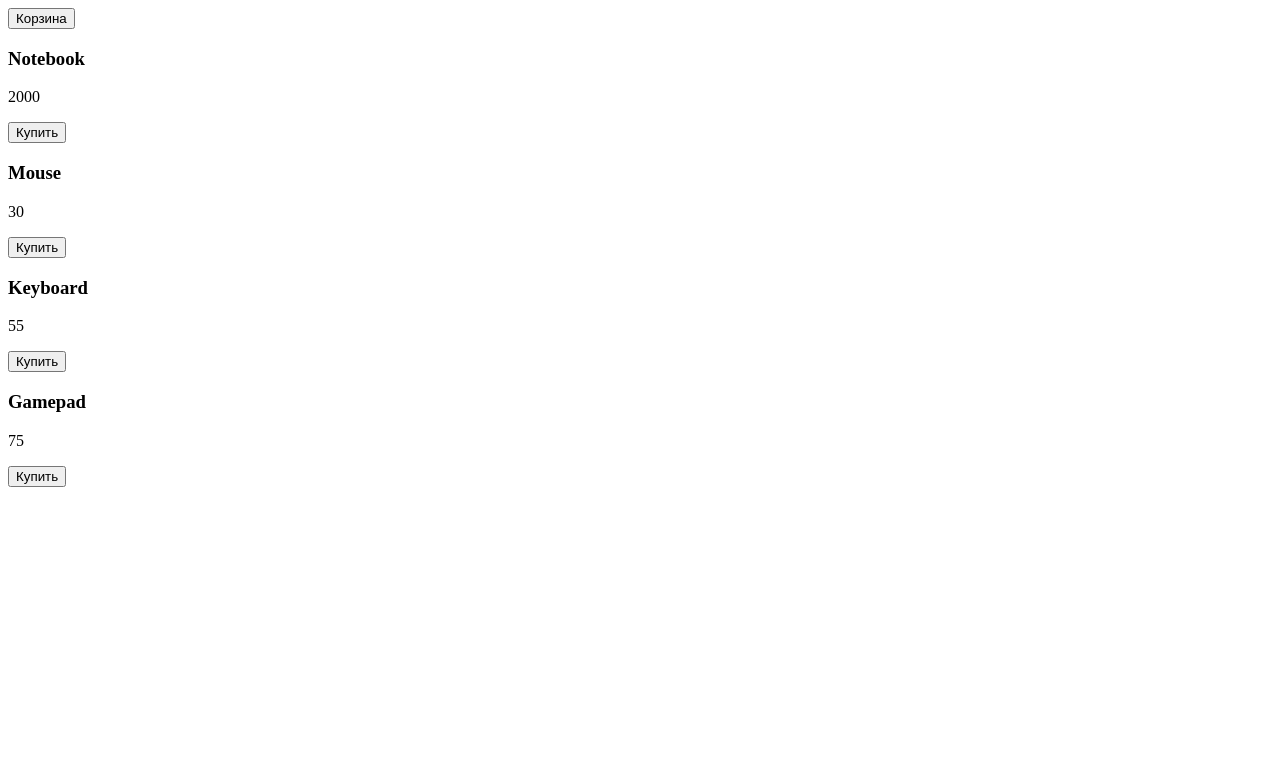
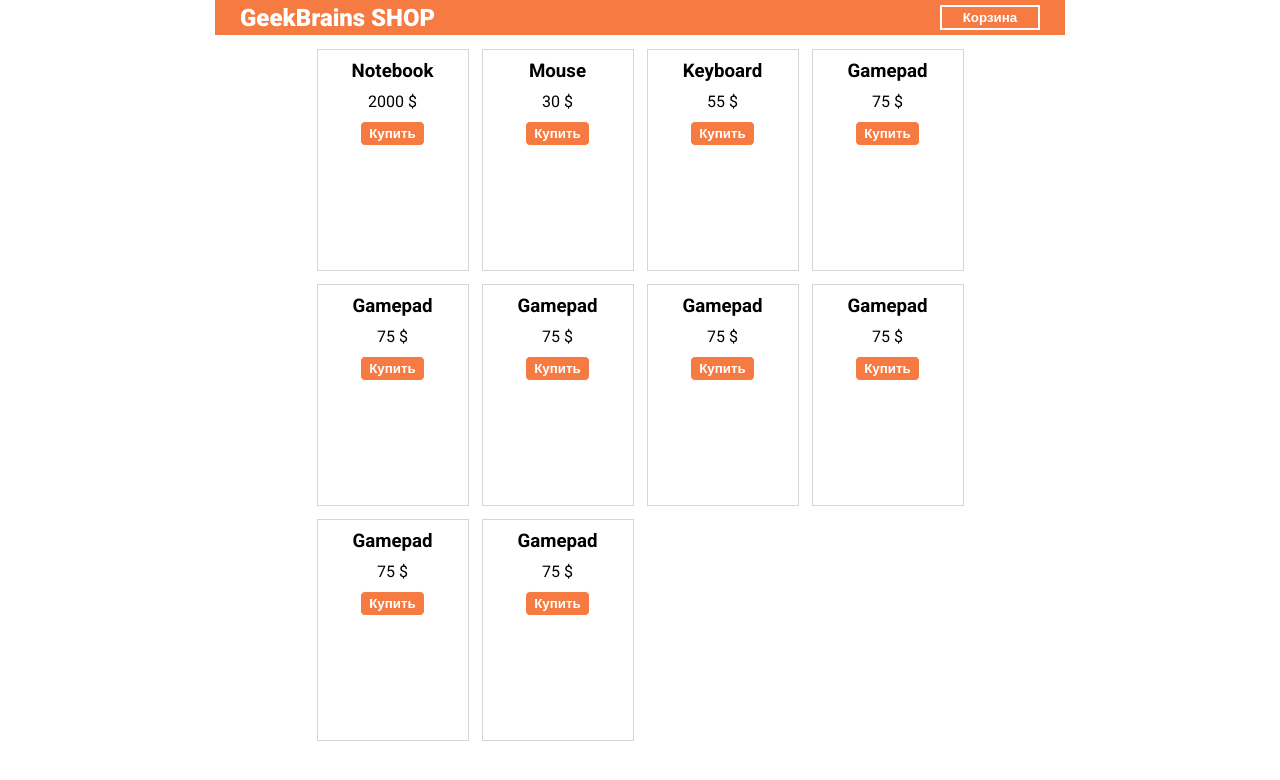
Before and after one commit to vlworks/gb_less3_JS_hard, a plain HTML site: page index.html in a window 1280 px wide. Drawn offline with Linux system fonts and the light colour scheme.

Commit message:
добавлены стили

```diff
--- a/css/main.css
+++ b/css/main.css
@@ -0,0 +1,95 @@
+@import url('https://fonts.googleapis.com/css?family=Roboto:400,700,900&display=swap');
+
+* {
+    margin: 0;
+    padding: 0;
+}
+
+body {
+    font-family: 'Roboto', sans-serif;
+}
+
+h1 {
+    color: #fff;
+    font-weight: 900;
+    font-size: 24px;
+}
+
+header {
+    height: 35px;
+    width: 800px;
+    display: flex;
+    justify-content: space-between;
+    align-items: center;
+    background-color: #f57b42;
+    margin: 0 auto;
+    padding: 0px 25px;
+}
+
+.btn-cart {
+    height: 25px;
+    width: 100px;
+    border: 2px solid #fff;
+    background-color: #f57b42;
+    color: #fff;
+    font-weight: 700;
+    transition: 0.3s;
+}
+
+.btn-cart:hover {
+
+    border: 2px solid #f57b42;
+    background-color: #fff;
+    color: #f57b42;
+}
+
+main {
+    width: 750px;
+    margin: 0 auto;
+}
+
+.products {
+    padding: 15px 25px;
+    display: grid;
+    grid-template-columns: repeat(4, auto);
+    grid-column-gap: 15px;
+    grid-row-gap: 15px;
+    justify-content: center;
+}
+
+.product-item {
+    outline: 1px solid #d6d6d6;
+    width: 150px;
+    height: 220px;
+    text-align: center;
+    transition: 0.3s;
+}
+
+.product-item:hover {
+    transform: scale(1.05);
+}
+
+.product-item h3, p {
+    margin: 10px 10px;
+}
+
+button {
+    cursor: pointer;
+}
+
+.buy-btn {
+    width: 65px;
+    height: 25px;
+    background-color: #f57b42;
+    color: #fff;
+    border-radius: 5px;
+    font-weight: 700;
+    border: 1px solid #fff;
+    transition: 0.3s;
+}
+
+.buy-btn:hover {
+    border: 1px solid #f57b42;
+    background-color: #fff;
+    color: #f57b42;
+}
--- a/index.html
+++ b/index.html
@@ -7,7 +7,7 @@
 </head>
 <body>
 <header>
-    <button class="btn-cart" type="button">Корзина</button>
+    <h1>GeekBrains SHOP</h1><button class="btn-cart" type="button">Корзина</button>
 </header>
 <main>
     <div class="products"></div>
--- a/js/main.js
+++ b/js/main.js
@@ -2,13 +2,19 @@ const products = [
     {id: 1, title: 'Notebook', price: 2000},
     {id: 2, title: 'Mouse', price: 30},
     {id: 3, title: 'Keyboard', price: 55},
+    {id: 4, title: 'Gamepad', price: 75},
+    {id: 4, title: 'Gamepad', price: 75},
+    {id: 4, title: 'Gamepad', price: 75},
+    {id: 4, title: 'Gamepad', price: 75},
+    {id: 4, title: 'Gamepad', price: 75},
+    {id: 4, title: 'Gamepad', price: 75},
     {id: 4, title: 'Gamepad', price: 75},
 ];
 
 const renderProduct = (title, price) => {
     return `<div class="product-item">
                 <h3>${title}</h3>
-                <p>${price}</p>
+                <p>${price} $</p>
                 <button class="buy-btn">Купить</button>
             </div>`
 };
@@ -16,9 +22,8 @@ const renderProduct = (title, price) => {
 const renderPage = list => {
     const productsList = list.map(item => renderProduct(item.title, item.price));
     // document.querySelector('.products').innerHTML = productsList;
-    for(let prop in productsList){
-        console.log(productsList[prop]);
-        document.querySelector('.products').innerHTML += productsList[prop];
+    for(let prop of productsList){
+        document.querySelector('.products').innerHTML += prop;
     }
 };
 
```
